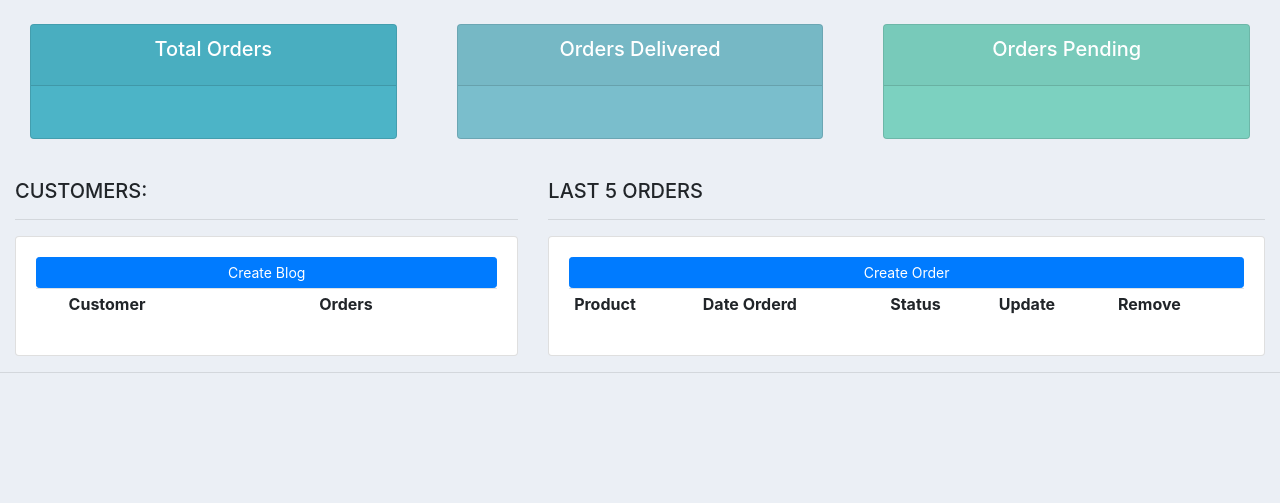
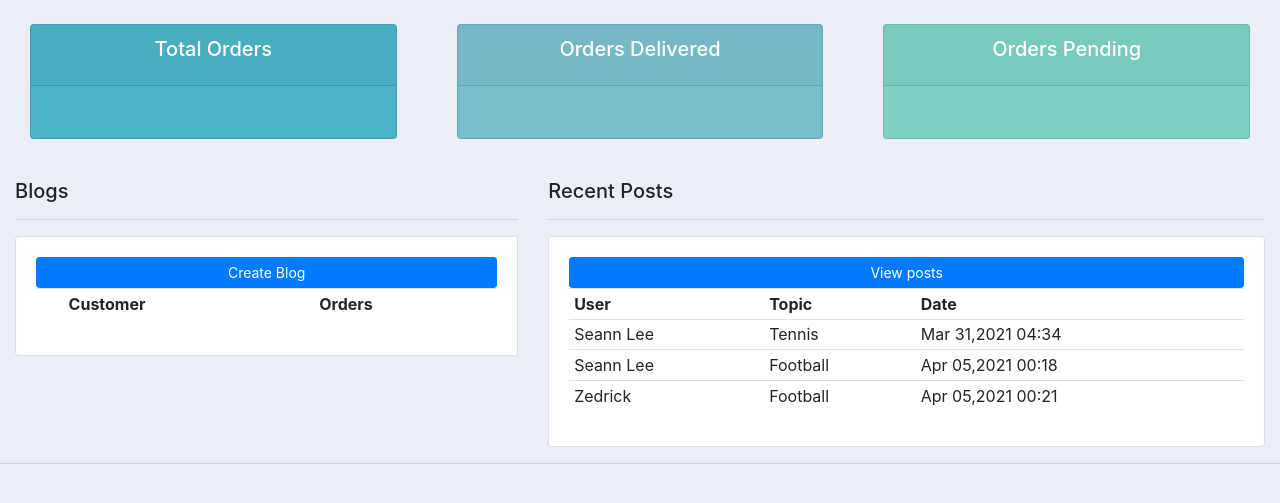
Before and after one commit to seannlee123/DjangoWebsite, a Django app: page / in a window 1280 px wide. Shown: the part 88-591 px from the top of the page. Run offline with Django 3.2, Linux system fonts and the light colour scheme; data comes from the database, SQL or seed files in the repository; lists and menus that the app fills with data are empty; some libraries are stand-ins or nearby versions.

Commit message:
dashboard template rendering

```diff
--- a/Userlog/templates/user_log/dashboard.html
+++ b/Userlog/templates/user_log/dashboard.html
@@ -9,7 +9,7 @@
 
     <div class="row">
         <div class="col-md-5">
-            <h5>CUSTOMERS:</h5>
+            <h5>Blogs</h5>
             <hr>
             <div class="card card-body">
                 <a class="btn btn-primary  btn-sm btn-block" href="">Create Blog</a>
@@ -25,18 +25,27 @@
         </div>
 
         <div class="col-md-7">
-            <h5>LAST 5 ORDERS</h5>
+            <h5>Recent Posts</h5>
             <hr>
             <div class="card card-body">
-                <a class="btn btn-primary  btn-sm btn-block" href="">Create Order</a>
+                <a class="btn btn-primary  btn-sm btn-block" href="">View posts</a>
                 <table class="table table-sm">
                     <tr>
-                        <th>Product</th>
-                        <th>Date Orderd</th>
-                        <th>Status</th>
-                        <th>Update</th>
-                        <th>Remove</th>
+                        <th>User</th>
+						<th>Topic</th>
+                        <th>Date</th>
                     </tr>
+                    {% for entry in entry_objects %}
+                    <tr>
+                        <td>{{ entry.cust_name}}</td>
+                        <td>{{ entry.topic}}</td>
+                        <td>{{ entry.date_added|date:'M d,Y H:i' }}</td>
+                    </tr>
+                {% empty %}
+                    <li>
+                         There are no entries for this topic yet.
+                    </li>
+                {% endfor %}
 
                 </table>
             </div>
--- a/Userlog/views.py
+++ b/Userlog/views.py
@@ -8,7 +8,13 @@ from .models import *
 
 # Create your views here.
 def home(request):
-    return render(request, 'user_log/dashboard.html')
+    usertopics_objects = UserTopic.objects.all()
+    entry_objects = Entry.objects.all()
+    context = {
+        'entry_objects': entry_objects,
+        'usertopics_objects': usertopics_objects,
+    }
+    return render(request, 'user_log/dashboard.html', context)
 
 def customer_page(request):
     return render(request, 'user_log/customer.html')
@@ -45,6 +51,8 @@ def topic_view(request):
     return render(request,'User_log/Userlogs.html',context)
 
 
+
+
 #def posts(request):
  #   posts = UserTopic.objects.all()
   #  context = {'posts':posts}
```
